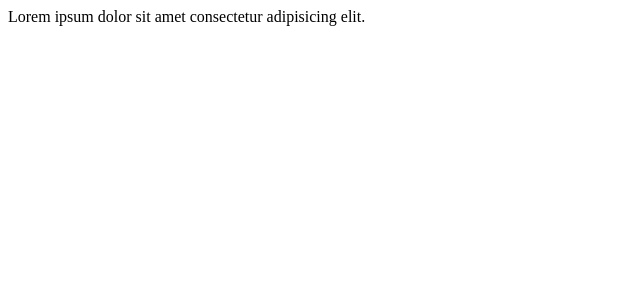
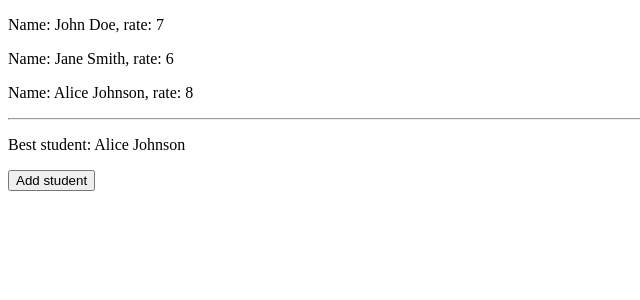
Before and after one commit to Ruma303/angular-minicorso, an Angular app: page / in a window 1280 px wide. Shown: the top 300 px of the page, without its empty margins (0-640 px from the left). Built offline with nearby package versions, Linux system fonts and the light colour scheme.

Commit message:
reactive injects

```diff
--- /dev/null
+++ b/src/app/app.html
@@ -0,0 +1,11 @@
+<section>
+  <div>
+    @for(student of reactiveStudents(); track student.id) {
+      <p>Name: {{ student.name }}, rate: {{ student.rate }}</p>
+    }
+    <hr>
+    <p>Best student: {{ bestStudent().name }}</p>
+    <button (click)="addStudent('Maria Smith', 10)">Add student</button>
+  </div>
+</section>
+<router-outlet></router-outlet>
--- a/src/app/app.ts
+++ b/src/app/app.ts
@@ -1,22 +1,35 @@
-import { Component, signal, output } from '@angular/core';
+import { Component, inject, signal, computed } from '@angular/core';
 import { FormsModule } from '@angular/forms';
 import { RouterOutlet } from '@angular/router';
-import { CapitalizePipe } from './utils/capitalize-pipe';
+import { Students } from './services/students';
+import Student from './types/students.type';
 
 @Component({
   selector: 'app-root',
   standalone: true,
-  imports: [RouterOutlet, FormsModule, CapitalizePipe],
-  template: `
-  <section>
-    <div>
-      {{ text | capitalize }}
-    </div>
-  </section>
-  <router-outlet></router-outlet>
-  `,
+  imports: [RouterOutlet, FormsModule],
+  templateUrl: './app.html',
   styleUrls: ['./app.css']
 })
 export class App {
-  text = "lorem ipsum dolor sit amet consectetur adipisicing elit.";
+  students = inject(Students);
+
+  reactiveStudents = signal<Student[]>([]);
+
+  ngOnInit() {
+    this.reactiveStudents.set(this.students.students);
+  }
+
+  addStudent(name: string, rate: number) {
+    const newStudent: Student = {
+      id: this.reactiveStudents().length + 1,
+      name,
+      rate
+    };
+    this.reactiveStudents.update(students => [...students, newStudent]);
+  }
+
+  bestStudent = computed(() => {
+    return this.students.getBestStudent(this.reactiveStudents());
+  });
 }
--- /dev/null
+++ b/src/app/services/students.ts
@@ -0,0 +1,28 @@
+import { Injectable } from '@angular/core';
+import Student from '../types/students.type';
+
+@Injectable({
+  providedIn: 'root'
+})
+export class Students {
+  students: Student[] = [
+    { id: 1, name: 'John Doe', rate: 7 },
+    { id: 2, name: 'Jane Smith', rate: 6 },
+    { id: 3, name: 'Alice Johnson', rate: 8 },
+  ]
+
+  getStudents() {
+    return this.students;
+  }
+
+  getBestStudent(students: Student[] | null = null): Student {
+    if (!students) {
+      students = this.students;
+    }
+    return students.reduce((best, current) => {
+      return current.rate > best.rate ? current : best;
+    }, students[0]);
+  }
+
+  constructor() { }
+}
--- /dev/null
+++ b/src/app/types/students.type.ts
@@ -0,0 +1,5 @@
+export default interface Student {
+  id: number;
+  name: string;
+  rate: number;
+}
--- a/src/app/utils/capitalize-pipe.ts
+++ /dev/null
@@ -1,12 +0,0 @@
-import { Pipe, PipeTransform } from '@angular/core';
-
-@Pipe({
-  name: 'capitalize'
-})
-export class CapitalizePipe implements PipeTransform {
-
-  transform(value: string, ...args: unknown[]): unknown {
-    return value.charAt(0).toUpperCase() + value.slice(1).toLowerCase();
-  }
-
-}
```
